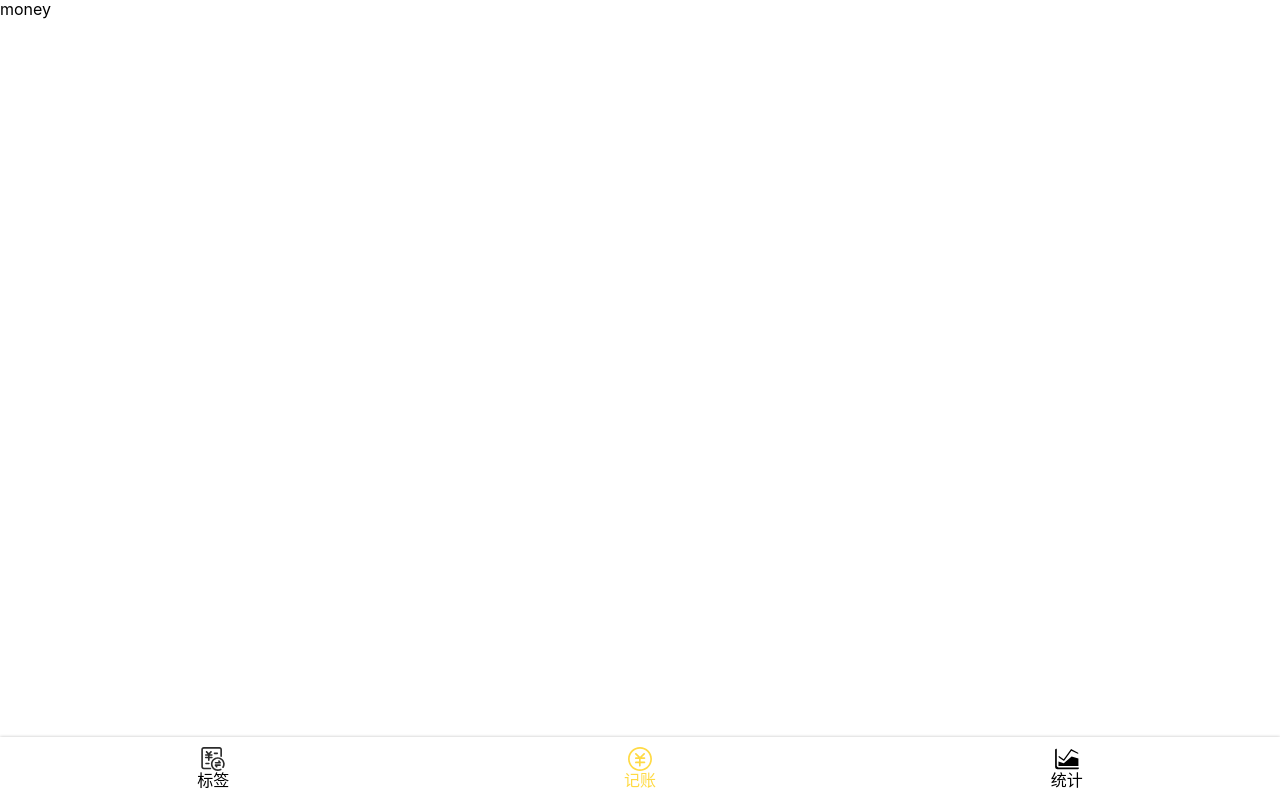
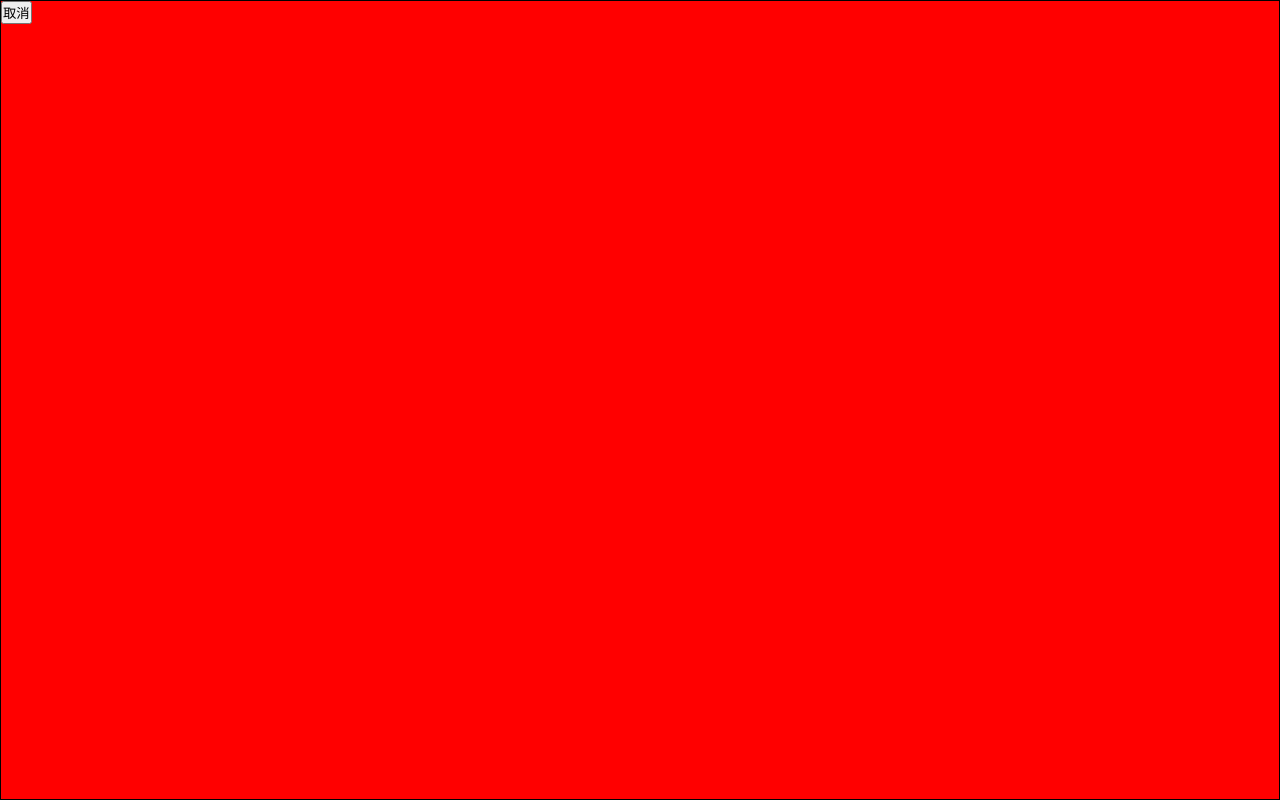
Before and after one commit to mbyn123/money, a React app: page /#/money in a window 1280 px wide. Built offline with nearby package versions, Linux system fonts and the light colour scheme.

Commit message:
money页面加载离开过度动画

```diff
--- a/package.json
+++ b/package.json
@@ -13,6 +13,7 @@
     "@types/node": "^12.0.0",
     "@types/react": "^17.0.0",
     "@types/react-dom": "^17.0.0",
+    "@types/react-transition-group": "^4.4.2",
     "@typescript-eslint/eslint-plugin": "^4.5.0",
     "@typescript-eslint/parser": "^4.5.0",
     "babel-eslint": "^10.1.0",
@@ -55,10 +56,12 @@
     "postcss-safe-parser": "5.0.2",
     "prompts": "2.4.0",
     "react": "^17.0.2",
+    "react-animated-router": "^0.2.4",
     "react-app-polyfill": "^2.0.0",
     "react-dev-utils": "^11.0.3",
     "react-dom": "^17.0.2",
     "react-refresh": "^0.8.3",
+    "react-transition-group": "2.3.0",
     "resolve": "1.18.1",
     "resolve-url-loader": "^3.1.2",
     "sass-loader": "^10.0.5",
--- a/src/App.tsx
+++ b/src/App.tsx
@@ -1,8 +1,9 @@
 import { HashRouter as Router, Switch, Route, Redirect } from 'react-router-dom'
-import { Money } from 'views/Money';
+import { Money } from 'views/money/Money';
 import { NoMatch } from 'views/NoMatch';
 import { Statistics } from 'views/Statistics';
 import { Tags } from 'views/Tags';
+
 
 function App() {
   return (
@@ -18,7 +19,7 @@ function App() {
           <Statistics />
         </Route>
         {/* 重定向 */}
-        <Redirect exact from="/" to="/money"></Redirect>
+        <Redirect exact from="/" to="/tags"></Redirect>
         {/* 404 */}
         <Route path="*">
           <NoMatch />
--- /dev/null
+++ b/src/comm/scss/animate.scss
@@ -0,0 +1,18 @@
+.alert-enter {
+    opacity: 0;
+    transform: translateY(100%);;
+  }
+  .alert-enter-active {
+    opacity: 1;
+    transform: translateY(0);
+    transition: opacity 300ms, transform 300ms;
+  }
+  .alert-exit {
+    opacity: 1;
+    transform: translateY(0);
+  }
+  .alert-exit-active {
+    opacity: 0;
+    transform: translateY(100%);
+    transition: opacity 300ms, transform 300ms;
+  }
--- a/src/components/NavBar.tsx
+++ b/src/components/NavBar.tsx
@@ -9,7 +9,7 @@ export const NavBar = () => {
                 <li>
                     <NavLink to="/tags" activeClassName="selected">
                         <Icon name="detail"></Icon>
-                        <div>标签</div>
+                        <div>明细</div>
                     </NavLink >
                 </li>
                 <li>
@@ -21,7 +21,7 @@ export const NavBar = () => {
                 <li>
                     <NavLink to="/statistics" activeClassName="selected">
                         <Icon name="chart"></Icon>
-                        <div>统计</div>
+                        <div>图表</div>
                     </NavLink >
                 </li>
             </ul>
--- /dev/null
+++ b/src/components/Transition.tsx
@@ -0,0 +1,25 @@
+import { ReactElement } from 'react';
+import { CSSTransition } from 'react-transition-group'
+import 'comm/scss/animate.scss';
+
+type props = {
+    isShow: boolean,
+    timeout: number,
+    classNames?: string | 'alert',
+    children: ReactElement
+}
+
+export const Transition = (props: props) => {
+    let { isShow, timeout, children } = props
+    return (
+        <CSSTransition
+            in={isShow}
+            timeout={timeout}
+            classNames="alert"
+            unmountOnExit
+        >
+            {children}
+        </CSSTransition>
+    )
+
+}
--- a/src/index.tsx
+++ b/src/index.tsx
@@ -1,12 +1,11 @@
-import React from 'react';
 import ReactDOM from 'react-dom';
-import 'index.scss'
+import 'comm/scss/index.scss'
 import App from 'App';
 
 
 ReactDOM.render(
-  <React.StrictMode>
-    <App />
-  </React.StrictMode>,
+  // <React.StrictMode>
+    <App />,
+  // </React.StrictMode>,
   document.getElementById('root')
 );
--- a/src/views/Money.tsx
+++ /dev/null
@@ -1,9 +0,0 @@
-import { Layout } from "components/Layout"
-
-
-
-export const Money = () => {
-    return (
-        <Layout>money</Layout>
-    )
-}
--- /dev/null
+++ b/src/views/money/Money.tsx
@@ -0,0 +1,33 @@
+import { useEffect, useState } from 'react';
+import { useHistory } from 'react-router-dom';
+import { Transition } from 'components/Transition';
+import { NavigationBar } from "./NavigationBar"
+
+
+
+export const Money = () => {
+    const [show, setShow] = useState(false);
+    let { goBack } = useHistory();
+
+    let time = 300
+    useEffect(() => {
+        setShow(true)
+    }, [])
+
+    const close = () => {
+        setShow(false)
+        setTimeout(() => { goBack() }, time)
+    }
+
+    return (
+        <Transition
+            isShow={show}
+            timeout={time}
+        >
+            <div style={{ border: "1px solid black", backgroundColor: "red", height: '100vh' }}>
+                <NavigationBar close={close}></NavigationBar>
+            </div>
+        </Transition>
+
+    )
+}
--- /dev/null
+++ b/src/views/money/NavigationBar.tsx
@@ -0,0 +1,11 @@
+
+export const NavigationBar = ({ close }: { close: () => void }) => {
+    function handleClick() {
+        close()
+    }
+    return (
+        <div>
+            <button onClick={handleClick}>取消</button>
+        </div>
+    )
+}
```
Also changed, not shown: src/comm/scss/helper.scss (renamed from src/helper.scss), src/comm/scss/index.scss (renamed from src/index.scss), 1 other file (tests, documents, lock files or other folders).
